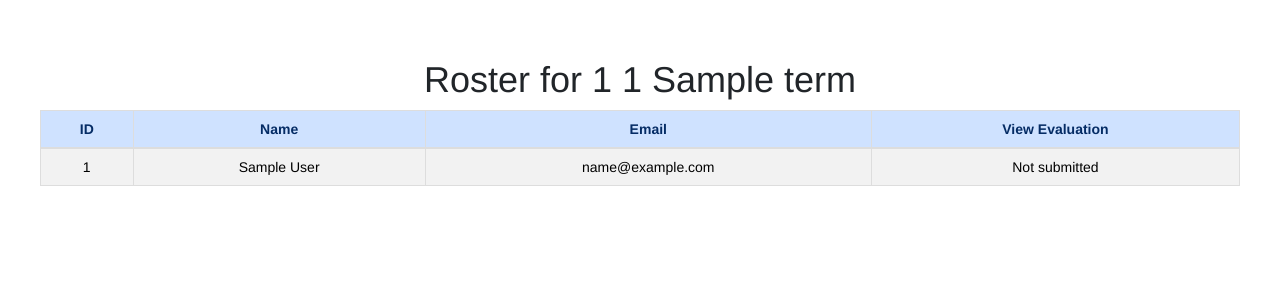
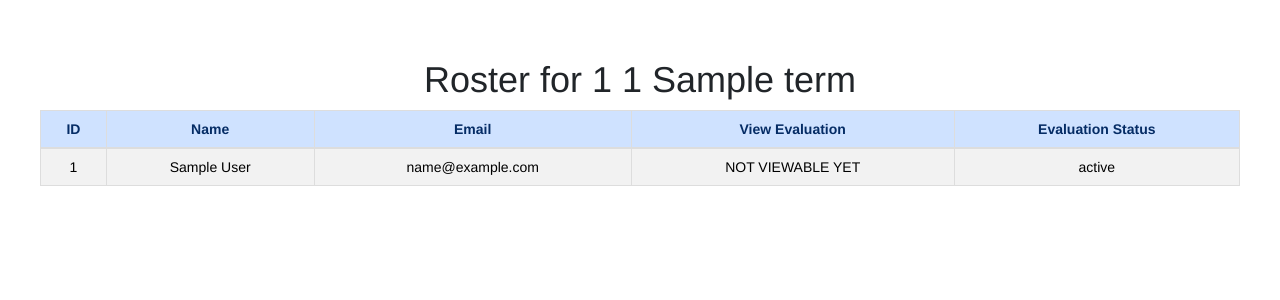
Before and after one commit to krispepper/530_2026_09_course, a Flask app: template templates/viewRoster.html in a window 1280 px wide. Shown: the part 50-350 px from the top of the page. Run offline with Flask 3, Linux system fonts and the light colour scheme; the template is opened without the code that fills it: most values are stand-ins (such as "Sample title", 1, 10 or a date in 2020); parts of the project's set-up code (start-up, migrations or seed data) failed here and were passed over; some libraries are stand-ins or nearby versions.

Commit message:
added status to view

```diff
--- a/templates/viewRoster.html
+++ b/templates/viewRoster.html
@@ -17,6 +17,7 @@
           <th scope="col">Name</th>
           <th scope="col">Email</th>
           <th scope="col">View Evaluation</th>
+          <th scope="col">Evaluation Status</th>
       </tr>
     </thead>
     <tbody>
@@ -29,9 +30,10 @@
         {% if student.userID in submittedStudents %}
           <a href="{{ url_for ('viewEvaluation', studentID=student.userID, evalID=evalID, userID=userID) }}">View feedback</a>
         {% else %}
-          Not submitted
+          NOT VIEWABLE YET
         {% endif %}
       </td>
+      <td>{{ student.status }}</td>
     </tr>
     {% endfor %}
     </tbody>
```
